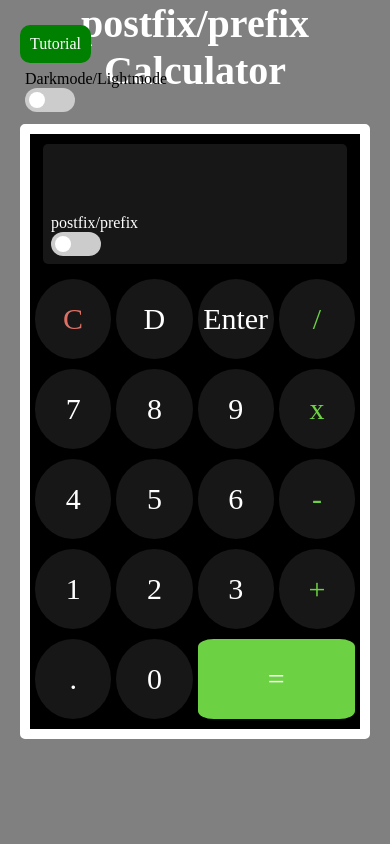
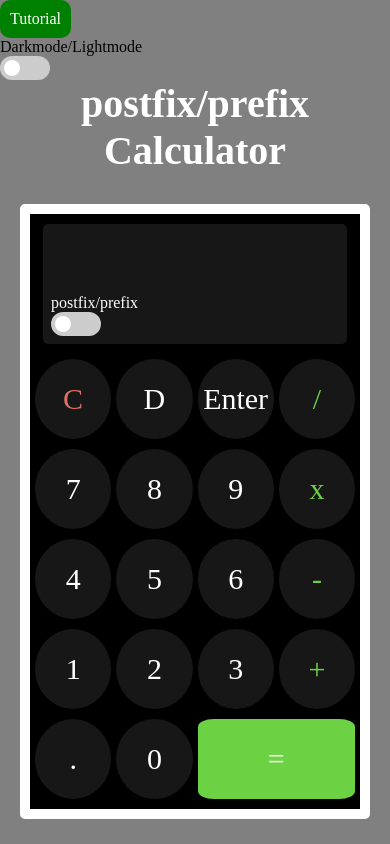
Before and after one commit to Mostafa-Al-Bilani/calculator, a plain HTML site: page index.html in a window 390 px wide. Drawn offline with Linux system fonts and the light colour scheme.

Commit message:
added media query

```diff
--- a/styles/style.css
+++ b/styles/style.css
@@ -162,6 +162,23 @@ h2 {
   padding: 8px;
   height: 100%;
 }
+@media only screen and (max-width: 768px) {
+  .openbutton {
+    position: static;
+    width: fit-content;
+  }
+
+  .togglemodecontainer {
+    position: static;
+  }
+}
+
+
+
+
+
+
+
 
 /* this css was taken from w3school source: https://www.w3schools.com/howto/howto_css_switch.asp */
 
```
